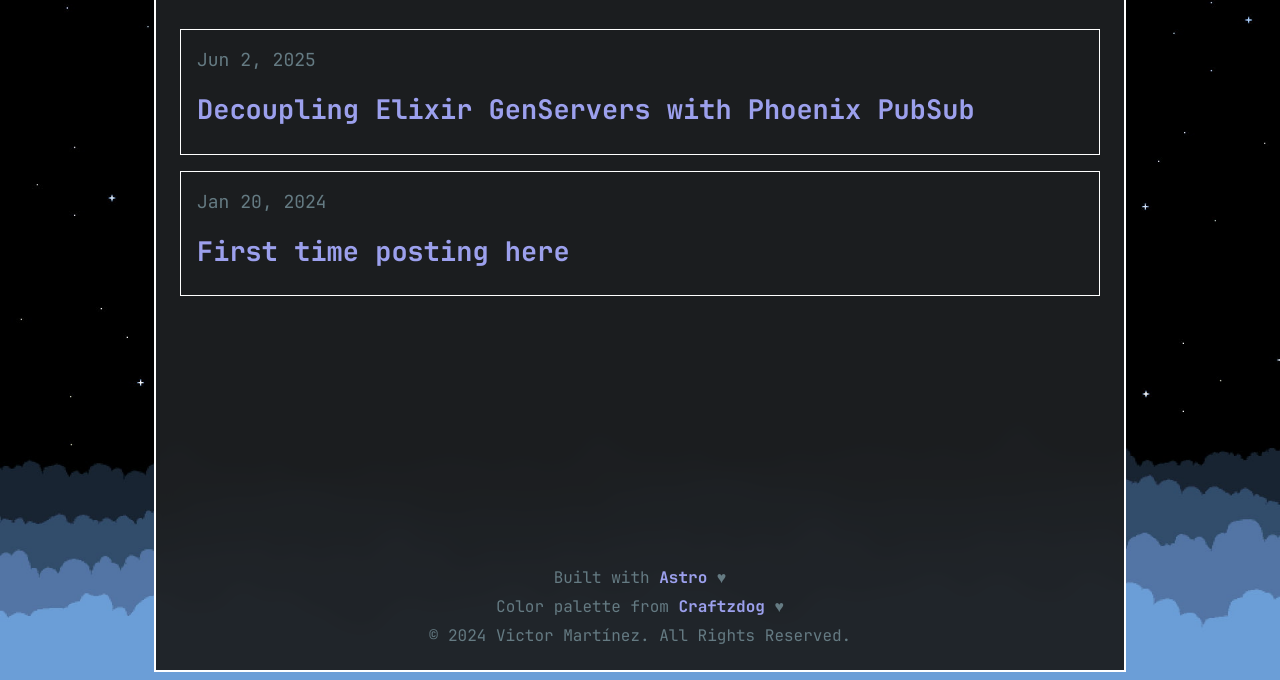
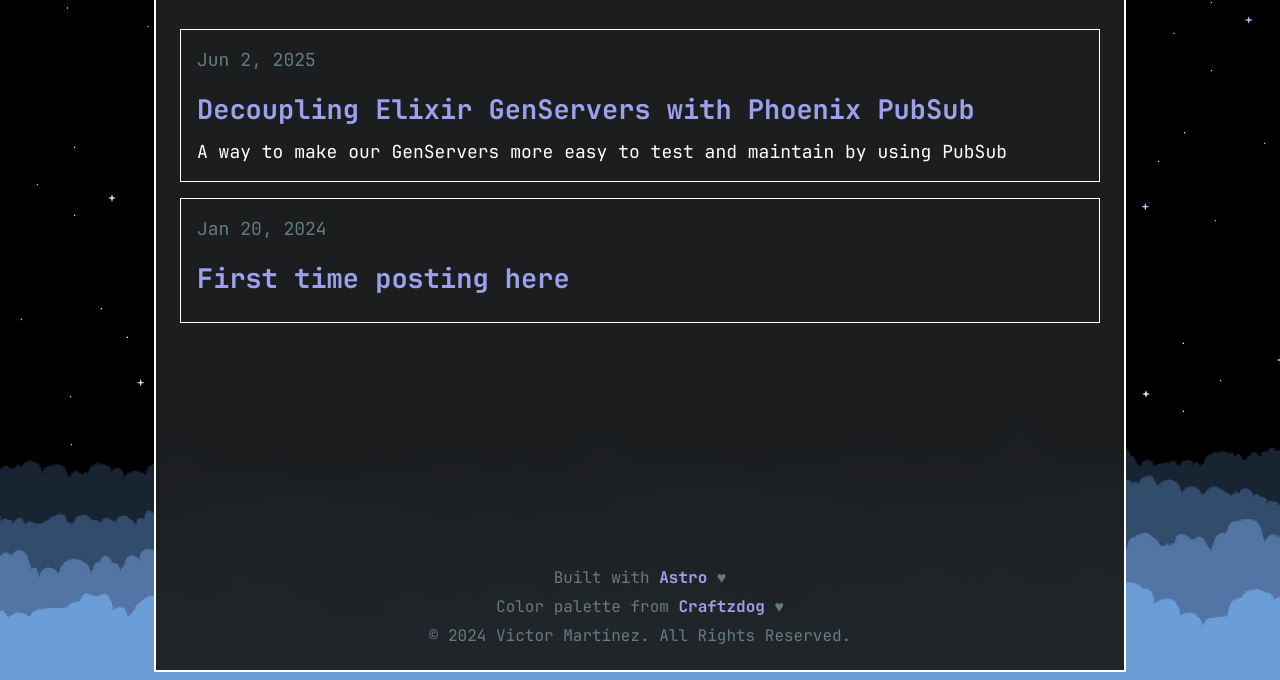
Before and after one commit to JasterV/jaster.xyz, an Astro site: page /blog in a window 1280 px wide. Shown: the part 120-800 px from the top of the page. Built offline with nearby package versions, Linux system fonts and the light colour scheme; Astro itself is replaced by a stand-in of ours.

Commit message:
Add support for an optional description on posts

```diff
--- a/src/content.config.ts
+++ b/src/content.config.ts
@@ -7,6 +7,7 @@ const blog = defineCollection({
   schema: ({ image }) =>
     z.object({
       title: z.string(),
+      description: z.string().optional(),
       pubDate: z.coerce.date(),
       image: image(),
     }),
--- a/src/pages/blog/index.astro
+++ b/src/pages/blog/index.astro
@@ -26,6 +26,7 @@ const sortedPosts = posts.sort(
               {post.data.title}
             </a>
           </h2>
+          {post.data.description && <p>{post.data.description}</p>}
         </article>
       ))
     }
```
